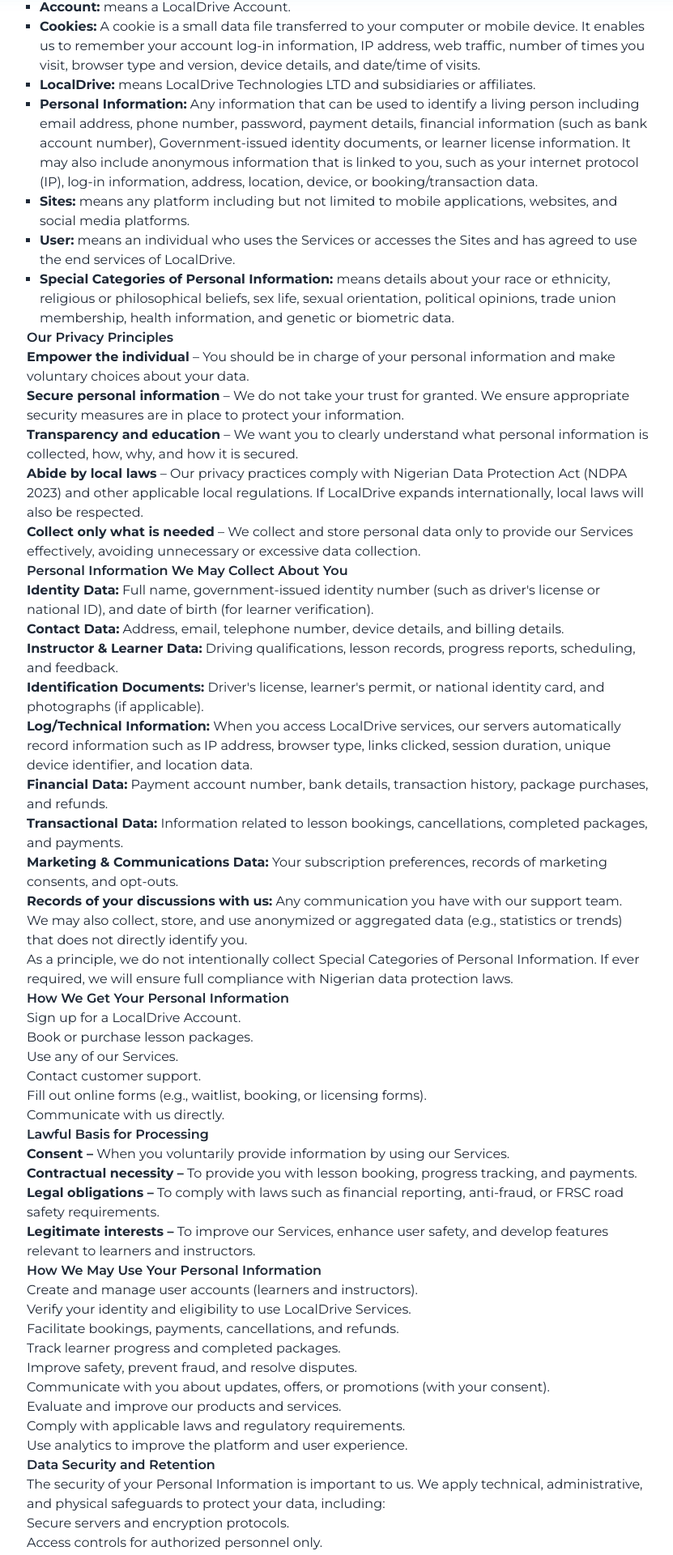
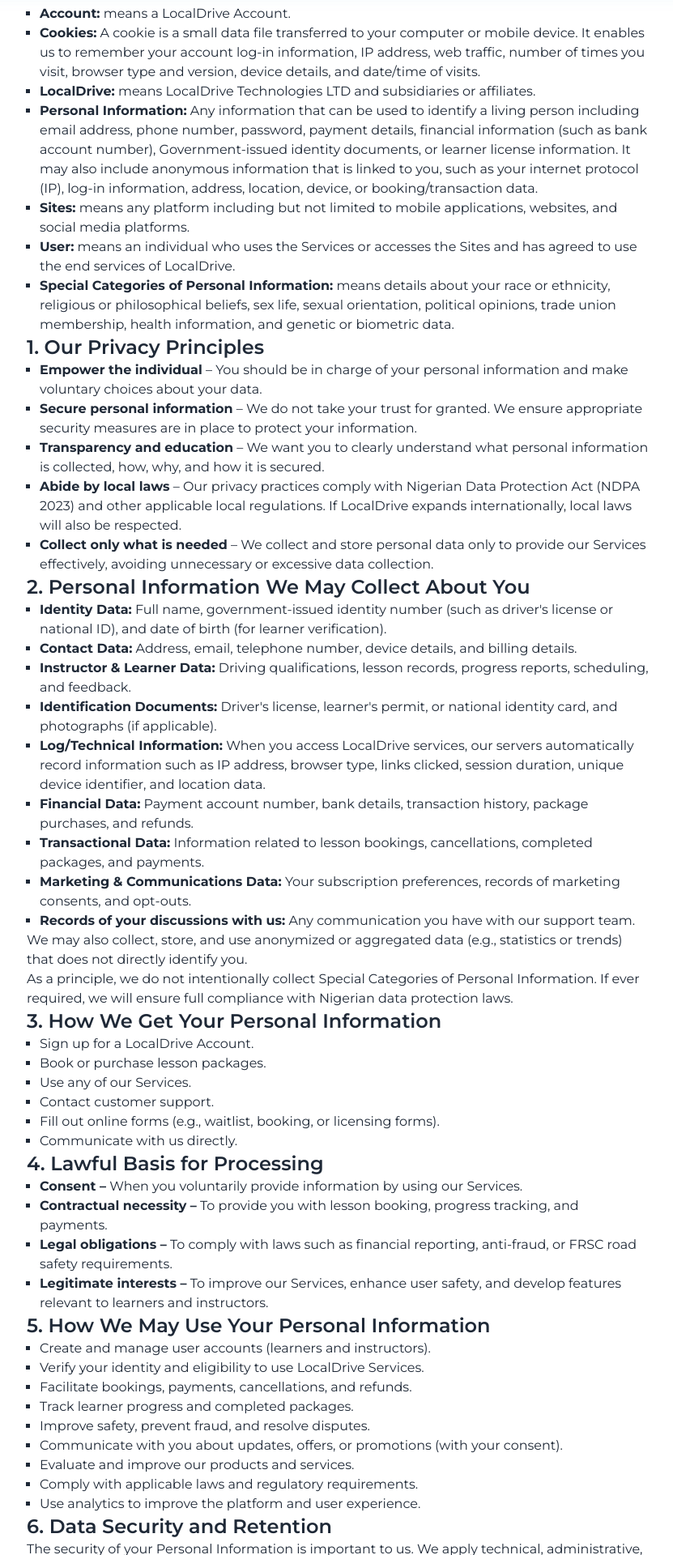
Before and after one commit to LocalDriveNG/LocalDrive-Website, a React (Vite) app: page /privacy-policy in a window 1280 px wide. Shown: the part 820-2740 px from the top of the page at 81% size, without its empty margins (327-1158 px from the left). Built offline with nearby package versions, Linux system fonts and the light colour scheme.

Commit message:
add bullets to privacy page

```diff
--- a/src/pages/PrivacyPolicy.tsx
+++ b/src/pages/PrivacyPolicy.tsx
@@ -29,8 +29,8 @@ const PrivacyPolicy = () => {
           At LocalDrive and its affiliates (collectively referred to as "LocalDrive"), we greatly value the trust you place in us by sharing your information. Protecting your privacy is a top priority. This Privacy Notice explains what Personal Information we collect, why we collect it, and how we use it.
         </p>
 
-        <h1 id="overview"
-            className="text-2xl" >Overview</h1>
+        <h2 id="overview"
+            className="text-2xl" >Overview</h2>
         <p>
           This Privacy Notice describes your privacy rights regarding why, how, and when we collect, use, store, share, and protect your information across our website, booking and payment platforms ("Platforms"), APIs, software applications ("Apps"), email notifications, and tools regardless of how you use or access them.
         </p>
@@ -43,7 +43,7 @@ const PrivacyPolicy = () => {
       </section>
 
       <section id="definitions">
-        <h1>Definitions</h1>
+        <h2 className="text-2xl">Definitions</h2>
         <ul style={{ listStyleType: "square", paddingLeft: "1rem" }}>
           <li><strong>Account:</strong> means a LocalDrive Account.</li>
           <li><strong>Cookies:</strong> A cookie is a small data file transferred to your computer or mobile device. It enables us to remember your account log-in information, IP address, web traffic, number of times you visit, browser type and version, device details, and date/time of visits.</li>
@@ -56,19 +56,19 @@ const PrivacyPolicy = () => {
       </section>
 
       <section id="privacy-principles">
-        <h1>Our Privacy Principles</h1>
-        <ol>
+        <h2 className="text-2xl">1. Our Privacy Principles</h2>
+        <ul style={{ listStyleType: "square", paddingLeft: "1rem" }}>
           <li><strong>Empower the individual</strong> – You should be in charge of your personal information and make voluntary choices about your data.</li>
           <li><strong>Secure personal information</strong> – We do not take your trust for granted. We ensure appropriate security measures are in place to protect your information.</li>
           <li><strong>Transparency and education</strong> – We want you to clearly understand what personal information is collected, how, why, and how it is secured.</li>
           <li><strong>Abide by local laws</strong> – Our privacy practices comply with Nigerian Data Protection Act (NDPA 2023) and other applicable local regulations. If LocalDrive expands internationally, local laws will also be respected.</li>
           <li><strong>Collect only what is needed</strong> – We collect and store personal data only to provide our Services effectively, avoiding unnecessary or excessive data collection.</li>
-        </ol>
+        </ul>
       </section>
 
       <section id="personal-information">
-        <h2>Personal Information We May Collect About You</h2>
-        <ul>
+        <h2 className="text-2xl">2. Personal Information We May Collect About You</h2>
+        <ul style={{ listStyleType: "square", paddingLeft: "1rem" }}>
           <li><strong>Identity Data:</strong> Full name, government-issued identity number (such as driver's license or national ID), and date of birth (for learner verification).</li>
           <li><strong>Contact Data:</strong> Address, email, telephone number, device details, and billing details.</li>
           <li><strong>Instructor & Learner Data:</strong> Driving qualifications, lesson records, progress reports, scheduling, and feedback.</li>
@@ -84,8 +84,8 @@ const PrivacyPolicy = () => {
       </section>
 
       <section id="how-we-get-info">
-        <h2>How We Get Your Personal Information</h2>
-        <ul>
+        <h2 className="text-2xl">3. How We Get Your Personal Information</h2>
+        <ul style={{ listStyleType: "square", paddingLeft: "1rem" }}>
           <li>Sign up for a LocalDrive Account.</li>
           <li>Book or purchase lesson packages.</li>
           <li>Use any of our Services.</li>
@@ -96,8 +96,8 @@ const PrivacyPolicy = () => {
       </section>
 
       <section id="lawful-basis">
-        <h2>Lawful Basis for Processing</h2>
-        <ul>
+        <h2 className="text-2xl">4. Lawful Basis for Processing</h2>
+        <ul style={{ listStyleType: "square", paddingLeft: "1rem" }}>
           <li><strong>Consent –</strong> When you voluntarily provide information by using our Services.</li>
           <li><strong>Contractual necessity –</strong> To provide you with lesson booking, progress tracking, and payments.</li>
           <li><strong>Legal obligations –</strong> To comply with laws such as financial reporting, anti-fraud, or FRSC road safety requirements.</li>
@@ -106,8 +106,8 @@ const PrivacyPolicy = () => {
       </section>
 
       <section id="how-we-use">
-        <h2>How We May Use Your Personal Information</h2>
-        <ul>
+        <h2 className="text-2xl">5. How We May Use Your Personal Information</h2>
+        <ul style={{ listStyleType: "square", paddingLeft: "1rem" }}>
           <li>Create and manage user accounts (learners and instructors).</li>
           <li>Verify your identity and eligibility to use LocalDrive Services.</li>
           <li>Facilitate bookings, payments, cancellations, and refunds.</li>
@@ -121,7 +121,7 @@ const PrivacyPolicy = () => {
       </section>
 
       <section id="data-security">
-        <h2>Data Security and Retention</h2>
+        <h2 className="text-2xl">6. Data Security and Retention</h2>
         <p>The security of your Personal Information is important to us. We apply technical, administrative, and physical safeguards to protect your data, including:</p>
         <ul>
           <li>Secure servers and encryption protocols.</li>
@@ -135,7 +135,7 @@ const PrivacyPolicy = () => {
       </section>
 
       <section id="cookies">
-        <h2>Cookies and Advertising</h2>
+        <h2>7. Cookies and Advertising</h2>
         <p>
           Like many websites, we use cookies to distinguish you from other users, improve functionality, and customize your experience.
         </p>
@@ -174,7 +174,7 @@ const PrivacyPolicy = () => {
       </section>
 
       <section id="updates">
-        <h2>Updates to This Privacy Notice</h2>
+        <h2 className="text-2xl">Updates to This Privacy Notice</h2>
         <p>
           We may revise this Privacy Notice from time to time to reflect new features, services, or regulatory requirements. Updated versions will be posted on our website/app with a revised "Last Updated" date. If material changes affect your rights, we will notify you via email or platform notification.
         </p>
--- a/src/pages/TermsOfService.tsx
+++ b/src/pages/TermsOfService.tsx
@@ -242,6 +242,13 @@ const TermsOfService = () => {
         </p>
       </section>
 
+      <section id="updates">
+        <h2 className="text-2xl">Updates to This Terms of Service</h2>
+        <p>
+          We may revise this Terms of Service from time to time to reflect new features, services, or regulatory requirements. Updated versions will be posted on our website/app with a revised "Last Updated" date. If material changes affect your rights, we will notify you via email or platform notification.
+        </p>
+      </section>
+
       <div className="mt-8 p-4 bg-primary/5 border-l-4 border-primary rounded">
         <p className="font-semibold text-foreground">
           🔹 Motto: "Your Journey to Confident Driving Starts Here 🚗 Learn, Book, Drive Smarter."
```
